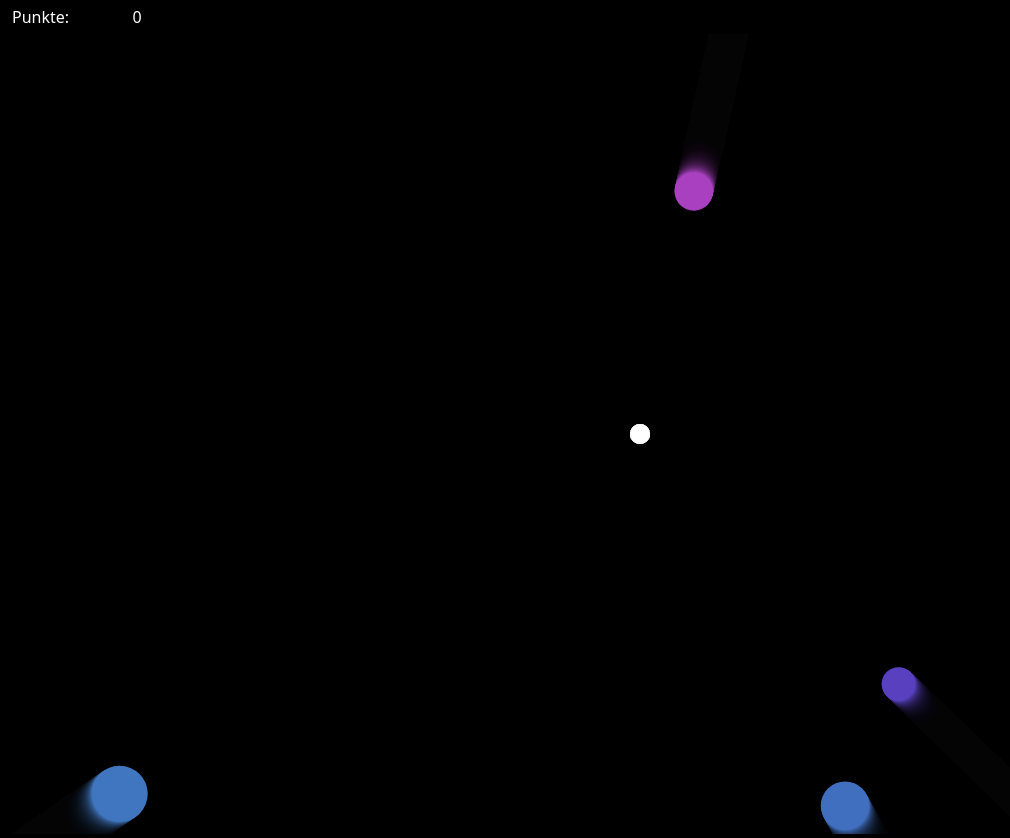
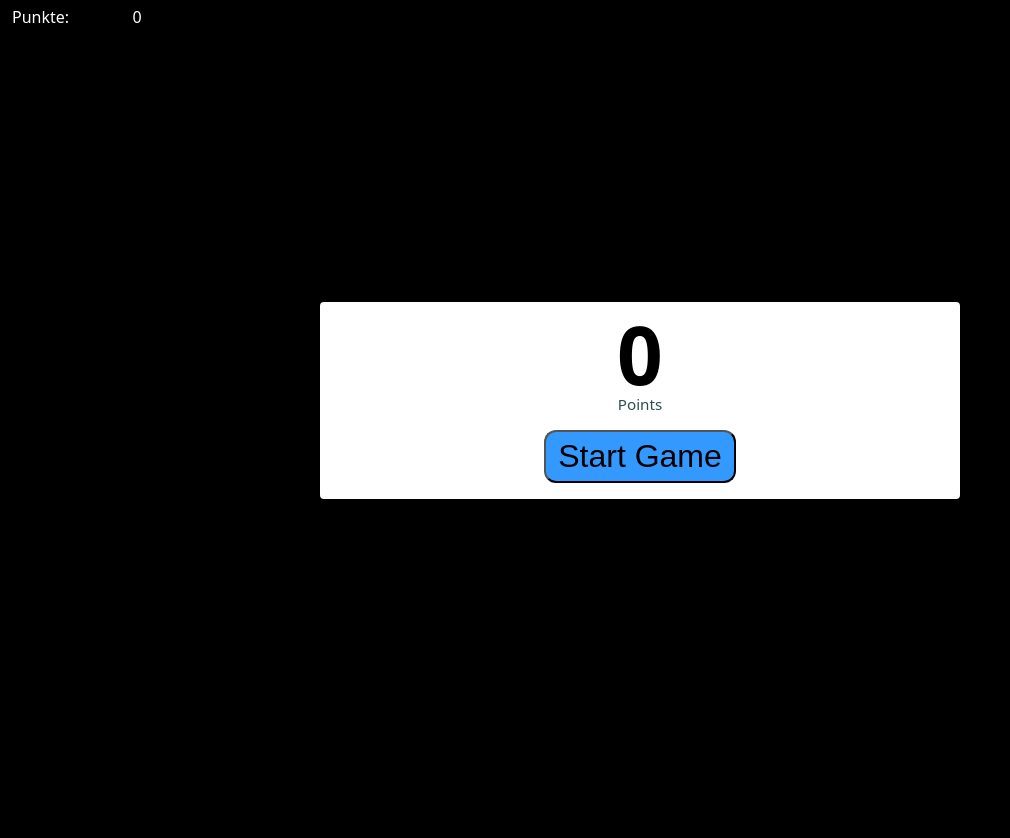
Before and after one commit to marcel-b-meyer1987/All-on-one, a plain HTML site: page index.html in a window 1280 px wide. Shown: the whole page, without its empty margins (0-1010 px from the left). Drawn offline with Linux system fonts and the light colour scheme.

Commit message:
finalize game logic, add game over screen

```diff
--- a/index.html
+++ b/index.html
@@ -11,6 +11,16 @@
         <span>Punkte: </span>
         <span id="score">0</span>
     </div>
+
+    <div id="modal" class="fixed">
+        <div class="bg-white">
+            <h1>0</h1>
+            <p>Points</p>
+            <div>
+                <button id="startBtn">Start Game</button>
+            </div>
+        </div>
+    </div>
     <canvas id="canvas1"></canvas>
     <script type="module" src="./js/game.js"></script>
 </body>
--- a/js/game.js
+++ b/js/game.js
@@ -11,12 +11,15 @@
 let score = 0;
 
 const scoreDisp = document.getElementById("score");
+const modal = document.getElementById("modal");
+const modalScoreDisp = document.querySelector("#modal h1");
+const startBtn = document.getElementById("startBtn");
 const canvas = document.getElementById("canvas1");
 const ctx = canvas.getContext("2d");
 
-const projectiles = [];
-const enemies = [];
-const particles = [];
+let projectiles = [];
+let enemies = [];
+let particles = [];
 
 const resizeCanvas = () => {
     canvas.width = window.innerWidth;
@@ -26,6 +29,16 @@
 resizeCanvas();
 
 const player = new Player(canvas.width * 0.5, canvas.height * 0.5, 10, "white");
+
+function hideMenu() {
+    modal.style.opacity = "0";
+    modal.style.userSelect = "none";
+}
+
+function showMenu() {
+    modal.style.opacity = "1";
+    modal.style.removeProperty("userSelect");
+}
 
 
 function spawnEnemies() {
@@ -78,8 +91,12 @@
 
         // check collision against player
         if (radialCollision(player, enemy)) {
-            console.log("GAME OVER");
+            if (gameMode === data.mode.DEBUG) console.log("GAME OVER");
+
+            gameState = data.state.GAME_OVER;
+            modalScoreDisp.innerText = score.toString().padStart(data.SCORE_MAX_DIGITS);
             cancelAnimationFrame(animationID);
+            showMenu();
         }
 
         // check collision against projectiles
@@ -166,8 +183,23 @@
 
 }
 
+
+startBtn.addEventListener("click", e => {
+
+    // reset score
+    score = 0;
+    scoreDisp.innerText = score.toString().padStart(data.SCORE_MAX_DIGITS);
+
+    // reset object arrays to empty arrays
+    projectiles = [];
+    enemies = [];
+    particles = [];
+
+    hideMenu();
+    gameState = data.state.PLAYING;
     animate();
     spawnEnemies();
+});
 
 window.addEventListener("resize", (e) => {
     // console.log(e);
@@ -176,6 +208,7 @@
 });
 
 window.addEventListener("click", (e) => {
+    if (gameState === data.state.PLAYING) {
         if (gameMode === data.mode.DEBUG) console.log(projectiles);
 
         const target = {
@@ -192,7 +225,6 @@
         };
 
         projectiles.push(new Projectile(player.x, player.y, 6, "white", velocity));
-
-
+    }
 
 });
--- a/styles/styles.css
+++ b/styles/styles.css
@@ -24,6 +24,55 @@
 
 }
 
+.fixed {
+    position: fixed;
+    left: 0;
+    right: 0;
+    top: 0;
+    bottom: 0;
+
+    display: flex;
+    align-items: center;
+    justify-content: center;
+}
+
+.bg-white {
+    background-color: white;
+    padding: 12px 18px;
+    width: clamp(150px, 50vw, 66vw);
+    text-align: center;
+    border-radius: 4px;
+}
+
+h1 {
+    font-size: 5rem;
+    line-height: 100%;
+    font-family: system-ui, -apple-system, BlinkMacSystemFont, 'Segoe UI', Roboto, Oxygen, Ubuntu, Cantarell, 'Open Sans', 'Helvetica Neue', sans-serif;
+}
+
+p {
+    font-size: 0.95rem;
+    font-family: system-ui, -apple-system, BlinkMacSystemFont, 'Segoe UI', Roboto, Oxygen, Ubuntu, Cantarell, 'Open Sans', 'Helvetica Neue', sans-serif;
+    color: darkslategrey;
+    margin-bottom: 12px;
+}
+
+button {
+    background-color: hsl(210 100% 60%);
+    font-size: 2rem;
+    /* font-weight: 800; */
+    color: hsl(from("white") h s 80%);
+    padding: 6px 12px;
+    margin: 4px 8px;
+    cursor: pointer;
+    border-radius: 12px;
+}
+
+button:hover {
+    background-color: hsl(210 100% 40%);
+    color: white;
+}
+
 canvas {
     cursor: crosshair;
 }
```
Lines whose indentation alone changed are shown as unchanged.
